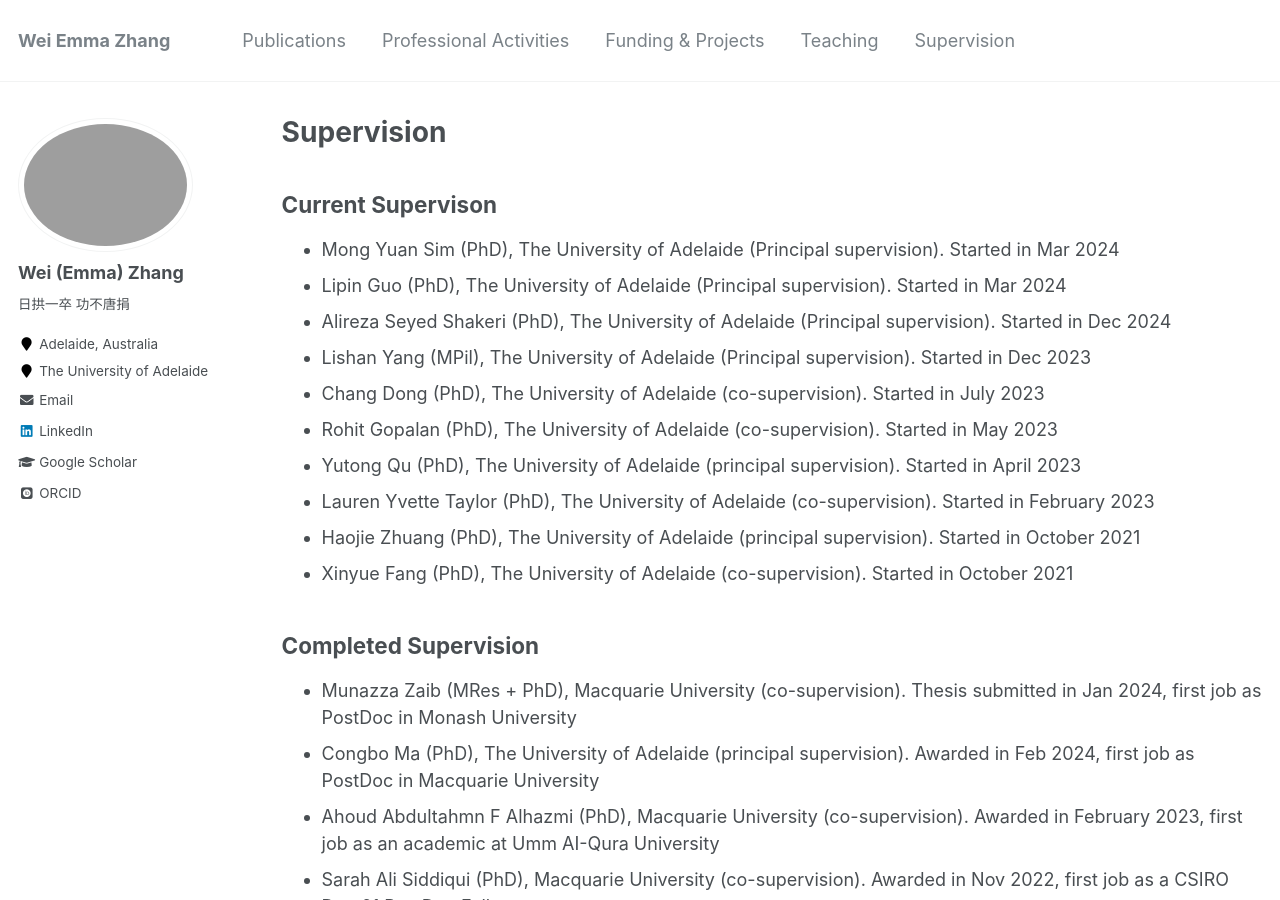
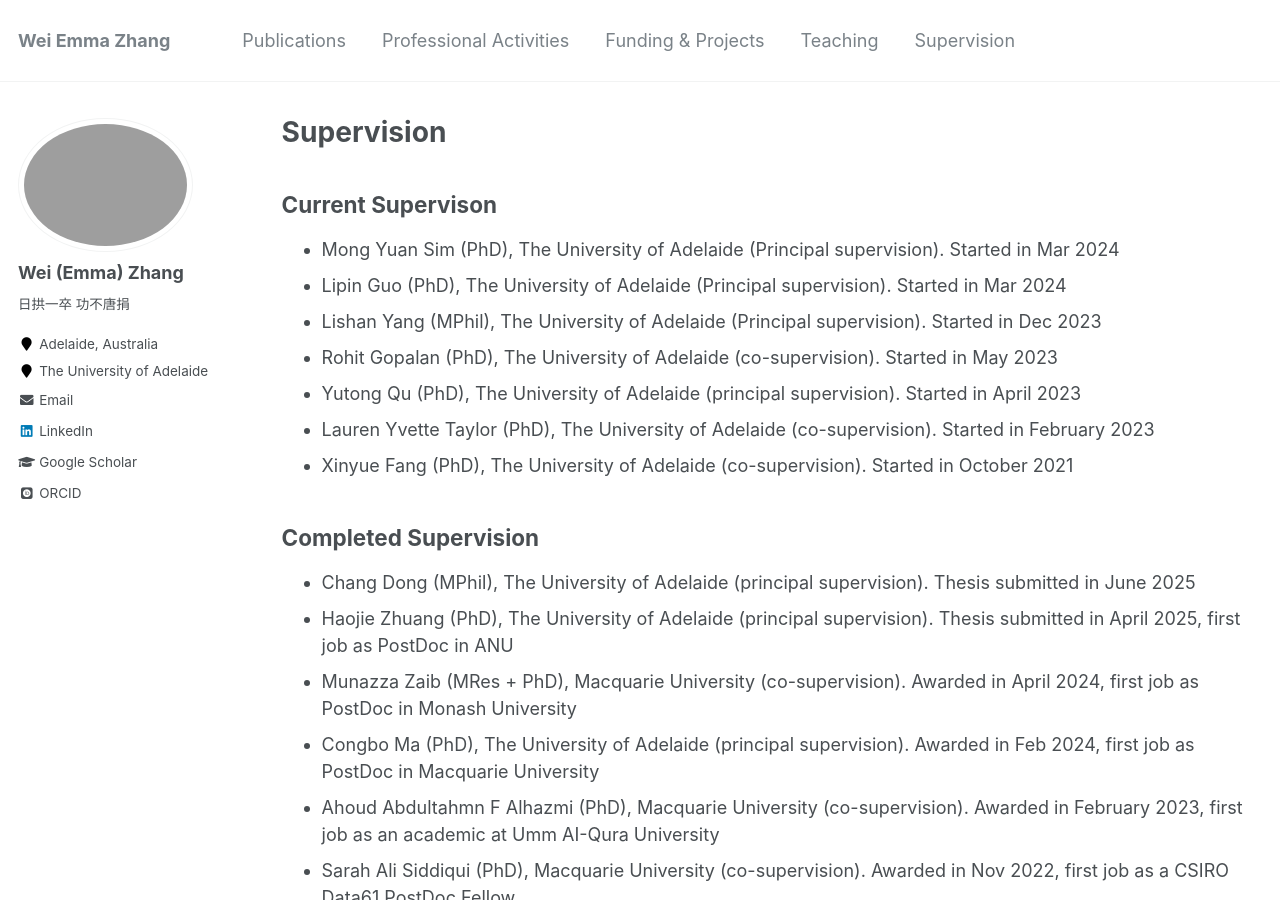
Before and after one commit to weiezhang/weiezhang.github.io, a Jekyll site: the page built from _pages/supervision.md, in a window 1280 px wide and 900 px high. Built offline with Jekyll 4.4.1, drawn with Linux system fonts in a browser that asks for light colours; some web fonts are replaced.

Commit message:
Update supervision.md

```diff
--- a/_pages/supervision.md
+++ b/_pages/supervision.md
@@ -12,17 +12,16 @@ author_profile: true
 ## Current Supervison
 - Mong Yuan Sim (PhD), The University of Adelaide (Principal supervision). Started in Mar 2024
 - Lipin Guo (PhD), The University of Adelaide (Principal supervision). Started in Mar 2024
-- Alireza Seyed Shakeri (PhD), The University of Adelaide (Principal supervision). Started in Dec 2024
-- Lishan Yang (MPil), The University of Adelaide (Principal supervision). Started in Dec 2023
-- Chang Dong (PhD), The University of Adelaide (co-supervision). Started in July 2023
+- Lishan Yang (MPhil), The University of Adelaide (Principal supervision). Started in Dec 2023
 - Rohit Gopalan (PhD), The University of Adelaide (co-supervision). Started in May 2023
 - Yutong Qu (PhD), The University of Adelaide (principal supervision). Started in April 2023
 - Lauren Yvette Taylor (PhD), The University of Adelaide (co-supervision). Started in February 2023
-- Haojie Zhuang (PhD), The University of Adelaide (principal supervision). Started in October 2021
 - Xinyue Fang (PhD), The University of Adelaide (co-supervision). Started in October 2021
 
 ## Completed Supervision
-- Munazza Zaib (MRes + PhD), Macquarie University (co-supervision). Thesis submitted in Jan 2024, first job as PostDoc in Monash University
+- Chang Dong (MPhil), The University of Adelaide (principal supervision). Thesis submitted in June 2025
+- Haojie Zhuang (PhD), The University of Adelaide (principal supervision). Thesis submitted in April 2025, first job as PostDoc in ANU
+- Munazza Zaib (MRes + PhD), Macquarie University (co-supervision). Awarded in April 2024, first job as PostDoc in Monash University
 - Congbo Ma (PhD), The University of Adelaide (principal supervision). Awarded in Feb 2024, first job as PostDoc in Macquarie University
 -  Ahoud Abdultahmn F Alhazmi (PhD), Macquarie University (co-supervision). Awarded in February 2023, first job as an academic at Umm AI-Qura University
 - Sarah Ali Siddiqui (PhD), Macquarie University (co-supervision). Awarded in Nov 2022, first job as a CSIRO Data61 PostDoc Fellow
```
